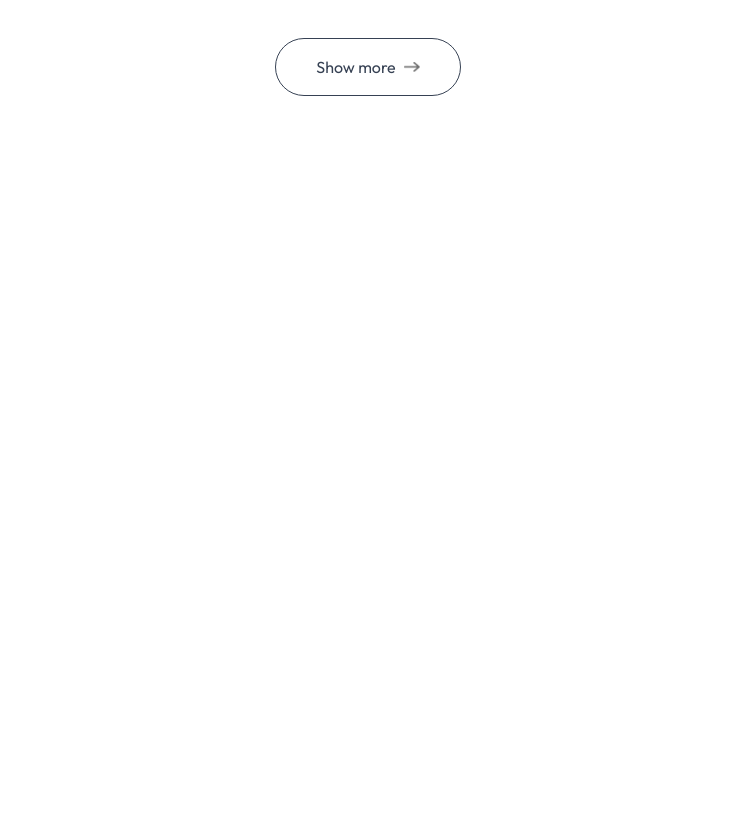
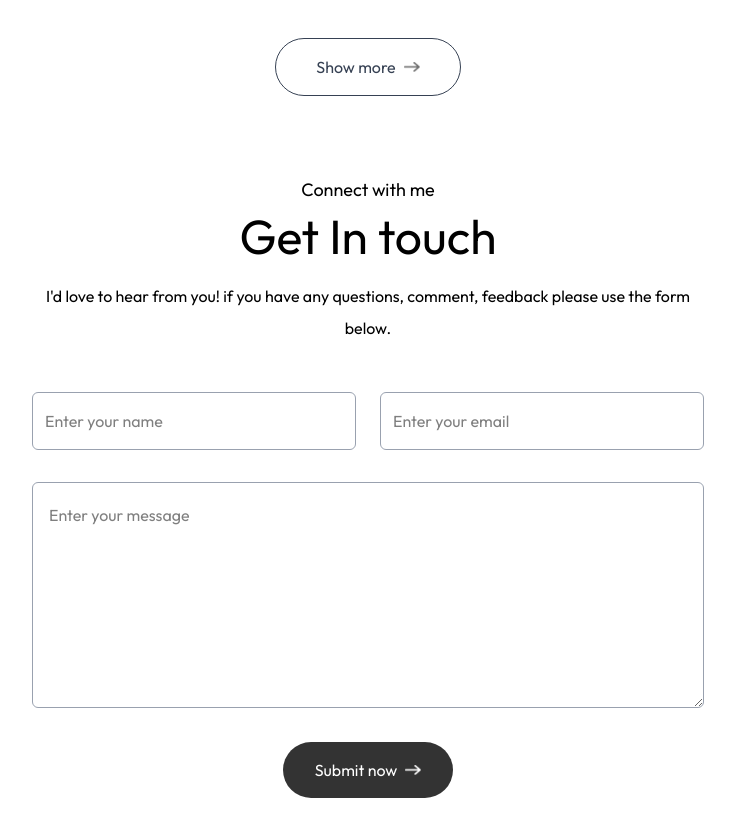
Before and after one commit to kushvendar/portfolio, a Next.js app: page / in a window 1280 px wide. Shown: the part 2721-3557 px from the top of the page, without its empty margins (272-1007 px from the left). Before the commit the page ends 2857 px from the top, so only its background shows below. Built offline with nearby package versions, Linux system fonts and the light colour scheme; a web font is replaced by a local one.

Commit message:
contact section completed

```diff
--- a/app/components/Contact.tsx
+++ b/app/components/Contact.tsx
@@ -1,8 +1,55 @@
 import React from 'react'
+import Image from 'next/image'
+import { assets } from '@/assets/assets'
+import { useState } from 'react';
 
+// 1:53:19
+// 2:05;46
 function Contact() {
+
+  const [result, setResult] = useState("");
+
+  const onSubmit = async (event:any) => {
+    event.preventDefault();
+    setResult("Sending....");
+    const formData = new FormData(event.target);
+
+    formData.append("access_key", "f5c815a5-1658-49d3-8144-8de7d4022a6a");
+
+    const response = await fetch("https://api.web3forms.com/submit", {
+      method: "POST",
+      body: formData
+    });
+
+    const data = await response.json();
+
+    if (data.success) {
+      setResult("Form Submitted Successfully");
+      event.target.reset();
+    } else {
+      console.log("Error", data);
+      setResult(data.message);
+    }
+  };
   return (
-    <div>
+    <div id='contact' className='w-full px-[12%] py-10 scroll-mt-20 bg-[footer-bg-color.png)] bg-no-repeat bg-center bg-[length:90%_auto]'>
+      <h4 className='text-center text-lg mb-2 font-Ovo'>Connect with me</h4>
+      <h2 className='text-center text-5xl font-Ovo'>Get In touch</h2>
+
+      <p className='text-center max-w-2xl mx-auto mt-5 mb-12 font-Ovo'>I'd love to hear from you! if you have any questions, comment, feedback please use the form below.
+      </p>
+
+      <form onSubmit={onsubmit} className='max-w-2xl mx-auto'>
+        <div className='grid grid-cols-2 gap-6 mt-10 mb-8 '>
+        <input type="text"  placeholder='Enter your name' required className='flex-1 p-3 outline-none border-[0.5px] border-gray-400 rounded-md bg-white' name='name'/>
+        <input type="email" placeholder='Enter your email' required  className='flex-1 p-3 outline-none border-[0.5px] border-gray-400 rounded-md bg-white' name='email' />
+        </div>
+        <textarea name="" rows={6} id="" placeholder='Enter your message' className='w-full p-4 outline-none border-[0.5px] border-gray-400 rounded-md bg-white mb-6' name='message'></textarea>
+
+        <button type='submit' className='py-3 px-8 w-max flex items-center justify-between gap-2 bg-black/80 text-white rounded-full mx-auto hover:bg-black duration-500'>Submit now <Image src={assets.right_arrow_white} className='w-4' alt='right arrow'/></button>
+
+        <p className='mt-4 '>{result}</p>
+      </form>
 
     </div>
   )
--- a/app/page.tsx
+++ b/app/page.tsx
@@ -6,6 +6,7 @@
 import About from "./components/About";
 import Services from "./components/Services";
 import Work from "./components/Work";
+import Contact from "./components/Contact";
 
 export default function Home() {
   return (
@@ -15,6 +16,7 @@
     <About/>
     <Services/>
     <Work/>
+    <Contact/>
     </>
       );
 }
```
